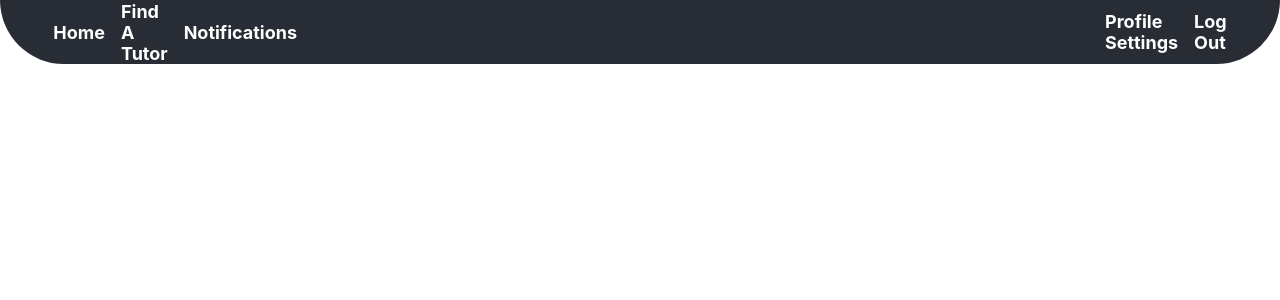
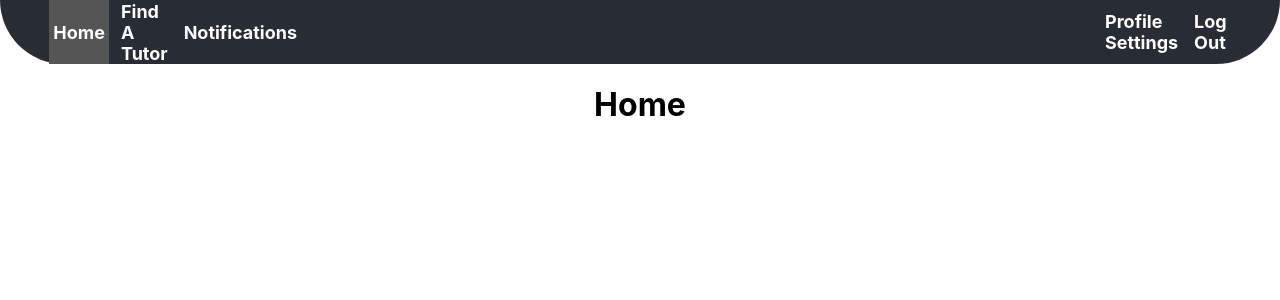
Before and after one commit to Koiya/CSC4330ProjectGroupE, a React (Create React App) app in the folder frontend/: page / in a window 1280 px wide. Shown: the top 300 px of the page. Built offline with nearby package versions, Linux system fonts and the light colour scheme.

Commit message:
nav home load screen fix

```diff
--- a/frontend/src/App.js
+++ b/frontend/src/App.js
@@ -13,7 +13,7 @@ function App() {
       <Navbar/>
       <div className="container">
        <Routes>
-          <Route path="/Home" element={<Home/>} />
+          <Route path="/" element={<Home/>} />
           <Route path="/FindATutor" element={<FindATutor/>} />
           <Route path="/ProfileSettings" element={<ProfileSettings/>} />
           <Route path="/LogOut" element={<LogOut/>} />
--- a/frontend/src/Navbar/Navbar.js
+++ b/frontend/src/Navbar/Navbar.js
@@ -4,7 +4,7 @@ export default function Navbar(){
   return (
     <nav className="nav">
       <ul>
-        <PageLink to="/Home">Home</PageLink>
+        <PageLink to="/">Home</PageLink>
         <PageLink to="/FindATutor">Find A Tutor</PageLink>
         <PageLink to="/Notifications">Notifications</PageLink>
       </ul>
--- /dev/null
+++ b/frontend/src/NotificationStyling/NotificationStyle.css
@@ -0,0 +1,15 @@
+div {
+   background-color: aqua;
+   height: 500px;
+   width: 500px;
+   box-sizing: border-box;
+}
+
+.div a {
+    color: inherit;
+    text-decoration: none;
+    height: 100%;
+    display: flex;
+    align-items: center;
+    padding: .25rem;
+}
--- a/frontend/src/Pages/Notifications.js
+++ b/frontend/src/Pages/Notifications.js
@@ -1,3 +1,8 @@
 export default function Notifications() {
-    return <h1>Notifications</h1>
+    return (
+        <div className="NotifcationStyle">
+            <h1>Notifications</h1>
+            <a>test</a>
+        </div>
+    )
 }
```
